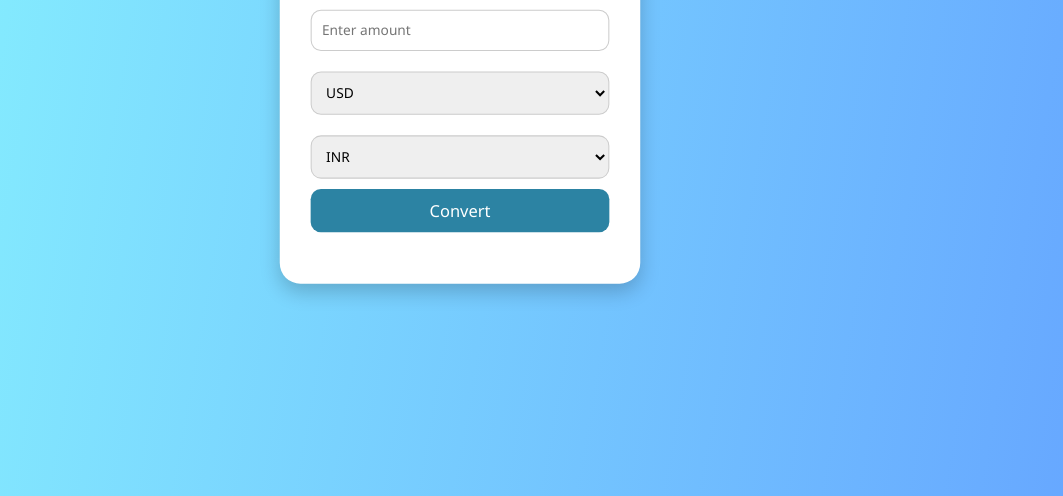
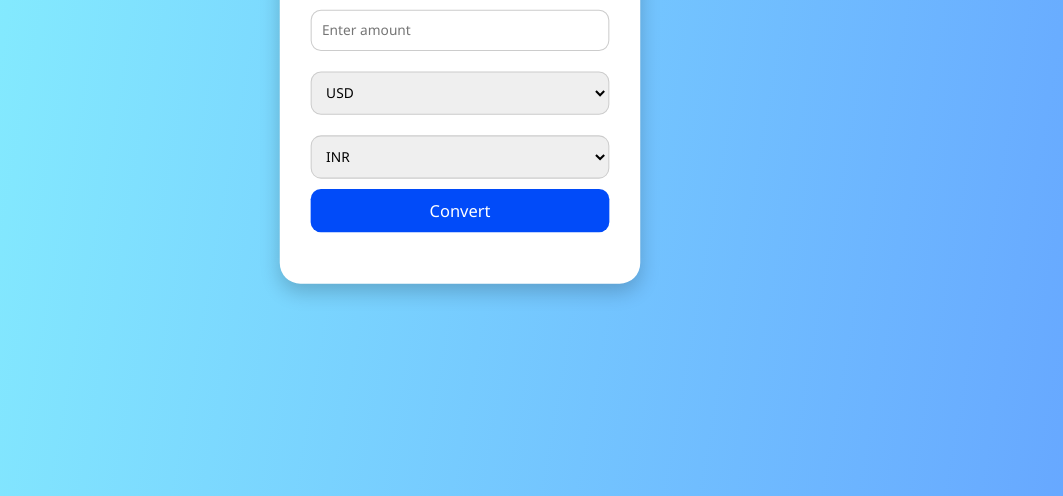
Before and after one commit to SatvikkShyaamm/webdev, a plain HTML site: page index.html in a window 1280 px wide. In both pictures the pointer is over the button "Convert". Shown: the part 320-816 px from the top of the page, without its empty margins (180-1243 px from the left). Drawn offline with Linux system fonts and the light colour scheme.

Commit message:
Update project.css

```diff
--- a/project.css
+++ b/project.css
@@ -44,7 +44,7 @@
       transition: 0.3s;
     }
     button:hover {
-      background:  rgb(44, 131, 163);
+      background:  rgb(1, 75, 249);
     }
     .result {
       margin-top: 20px;
```
